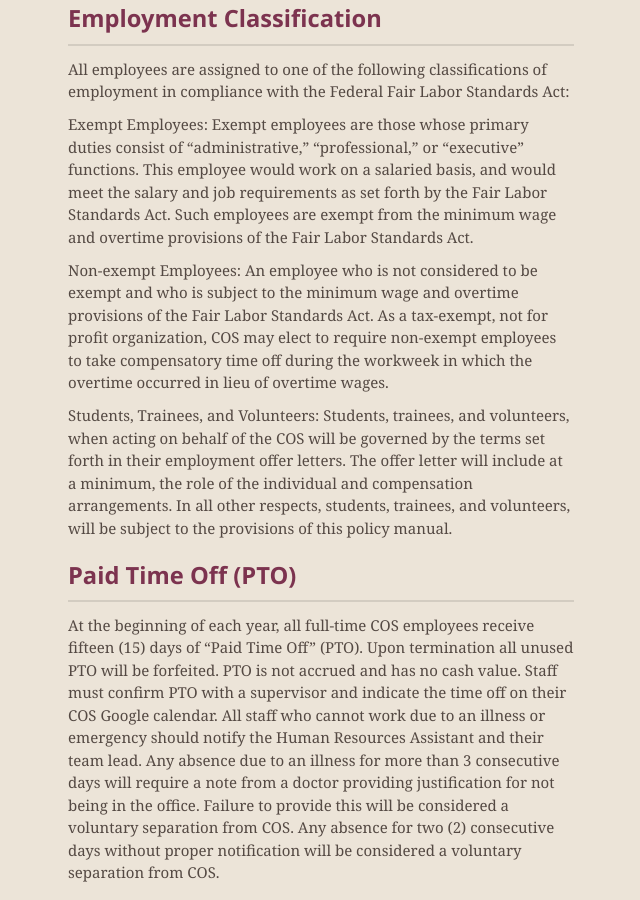
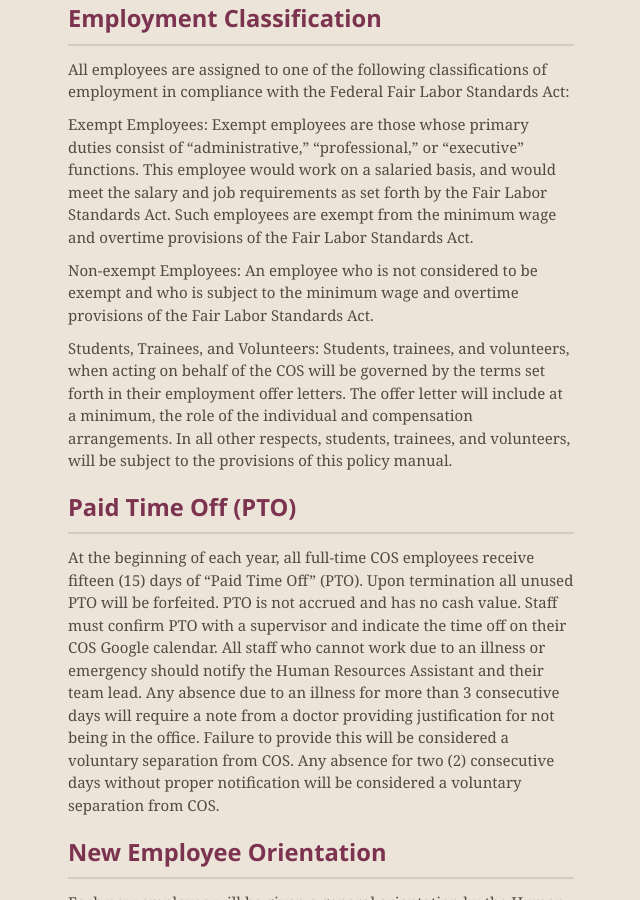
Before and after one commit to CenterForOpenScience/Policies-and-Procedures, a Jekyll site: the page built from index.md, in a window 1280 px wide and 900 px high, scrolled down 5432 px. Shown: the whole window, without its empty margins (319-959 px from the left). Built offline with Jekyll 4.4.1, drawn with Linux system fonts in a browser that asks for light colours; nearby versions of some CDN libraries.

Commit message:
Updated FLSA
Under "Employment Classification"

```diff
--- a/index.md
+++ b/index.md
@@ -135,7 +135,7 @@
 
 Exempt Employees: Exempt employees are those whose primary duties consist of “administrative,” “professional,” or “executive” functions. This employee would work on a salaried basis, and would meet the salary and job requirements as set forth by the Fair Labor Standards Act. Such employees are exempt from the minimum wage and overtime provisions of the Fair Labor Standards Act.
 
-Non-exempt Employees: An employee who is not considered to be exempt and who is subject to the minimum wage and overtime provisions of the Fair Labor Standards Act. As a tax-exempt, not for profit organization, COS may elect to require non-exempt employees to take compensatory time off during the workweek in which the overtime occurred in lieu of overtime wages.
+Non-exempt Employees: An employee who is not considered to be exempt and who is subject to the minimum wage and overtime provisions of the Fair Labor Standards Act.
 
 Students, Trainees, and Volunteers: Students, trainees, and volunteers, when acting on behalf of the COS will be governed by the terms set forth in their employment offer letters. The offer letter will include at a minimum, the role of the individual and compensation arrangements. In all other respects, students, trainees, and volunteers, will be subject to the provisions of this policy manual.
 
```
